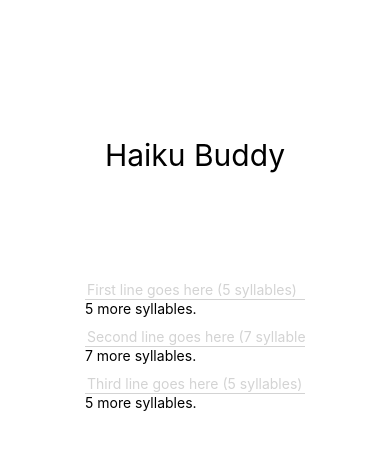
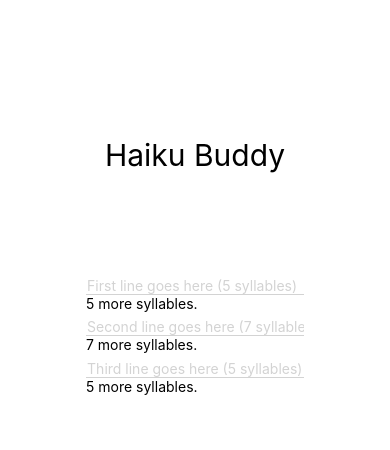
Before and after one commit to dillydally414/HaikuApp, a React Native app: screen / in a window 390 px wide. Shown: the top 450 px of the page. Built offline with nearby package versions, Linux system fonts and the light colour scheme.

Commit message:
more relative styling

```diff
--- a/src/components/Line.tsx
+++ b/src/components/Line.tsx
@@ -7,9 +7,9 @@ const secondaryColor = '#D3D3D3';
 
 const StyledLine = styled(TextInput)`
   border-bottom-width: 1px;
-  height: 20px;
-  margin-top: 10px;
-  padding-left: 2px;
+  height: 15%;
+  margin-top: 3%;
+  padding-left: 0.5%;
   width: 100%;
 `;
 
```
